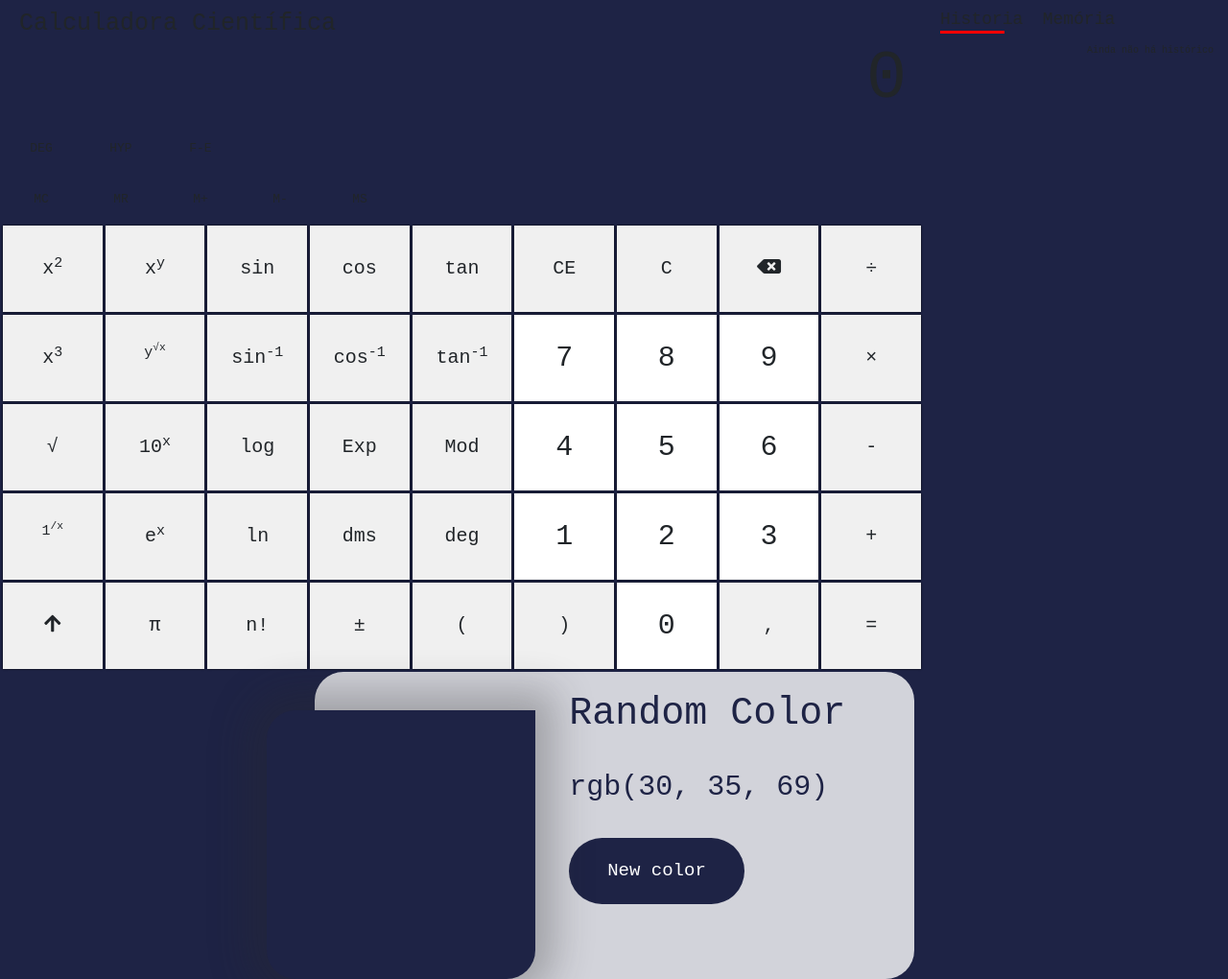
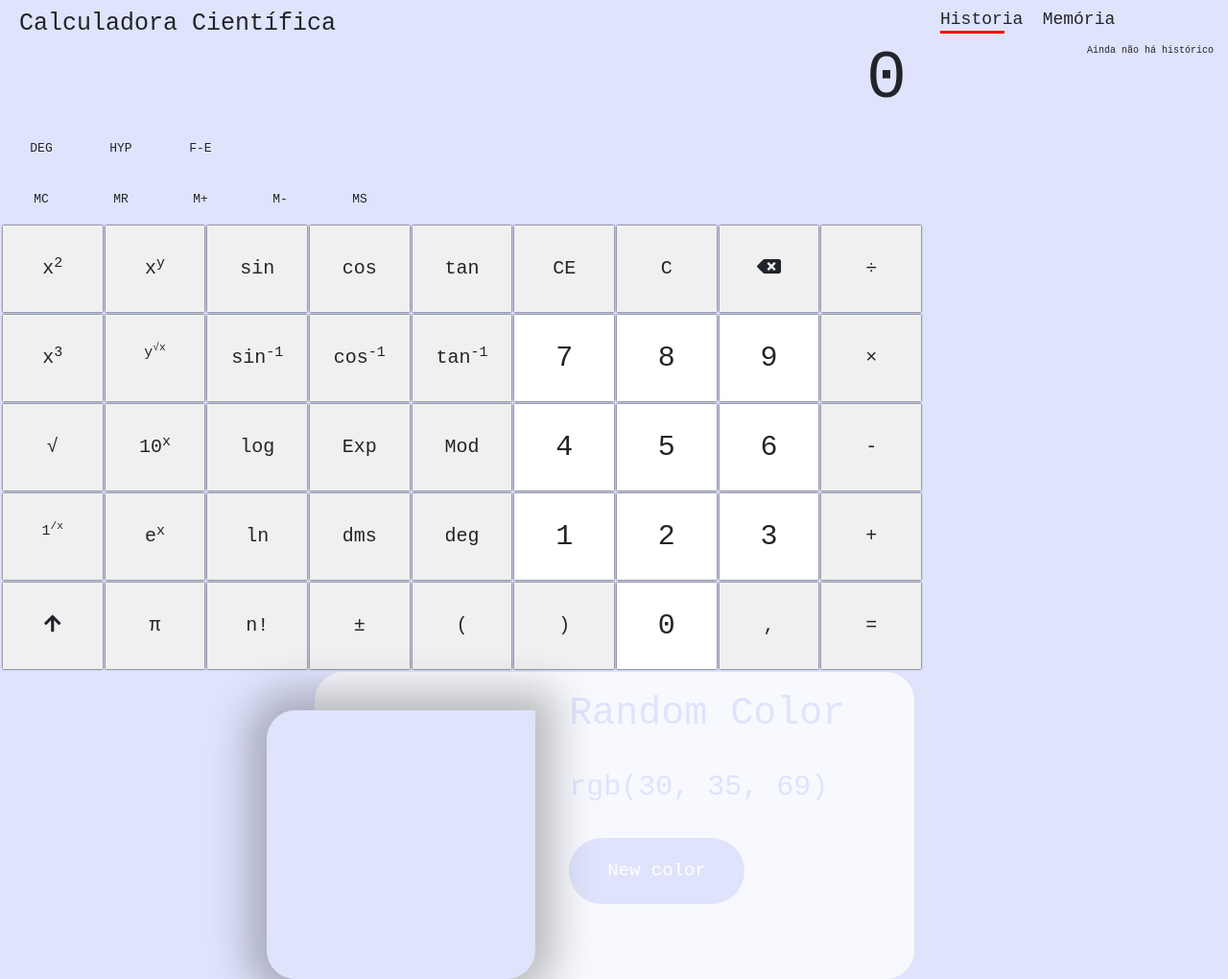
Before and after one commit to 18-anth/CalculadoraCientifica, a website: page index.html in a window 1280 px wide. Shown: the whole page at 96% size. Drawn offline with nearby package versions, Linux system fonts and the light colour scheme.

Commit message:
second commit

```diff
--- a/css/style.css
+++ b/css/style.css
@@ -1,5 +1,5 @@
 :root {
-  --bg: #1e2345;
+   --bg: #dfe3fc;
   font-size: 10px;
 }
 * {
```
